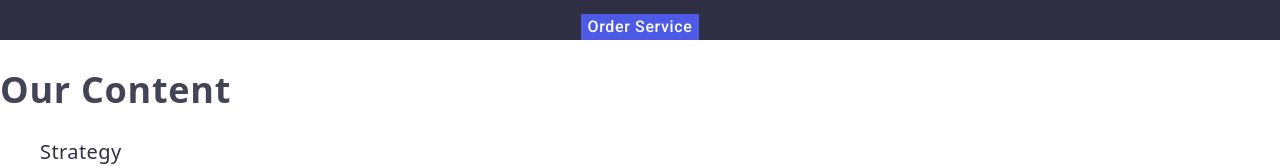
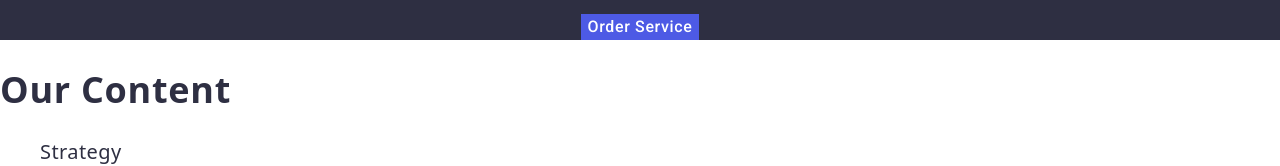
Before and after one commit to Vedatbasaq/goit-markup-hw-02, a plain HTML site: page index.html in a window 1280 px wide. Shown: the part 315-481 px from the top of the page. Drawn offline with nearby package versions, Linux system fonts and the light colour scheme.

Commit message:
maybe last update

```diff
--- a/css/styles.css
+++ b/css/styles.css
@@ -15,7 +15,7 @@ h2 {
   line-height: 1.11;
   letter-spacing: 0.02em;
   text-transform: capitalize;
-  color: 2e2f42;
+  color: #2e2f42;
 }
 h3 {
   font-weight: medium;
```
